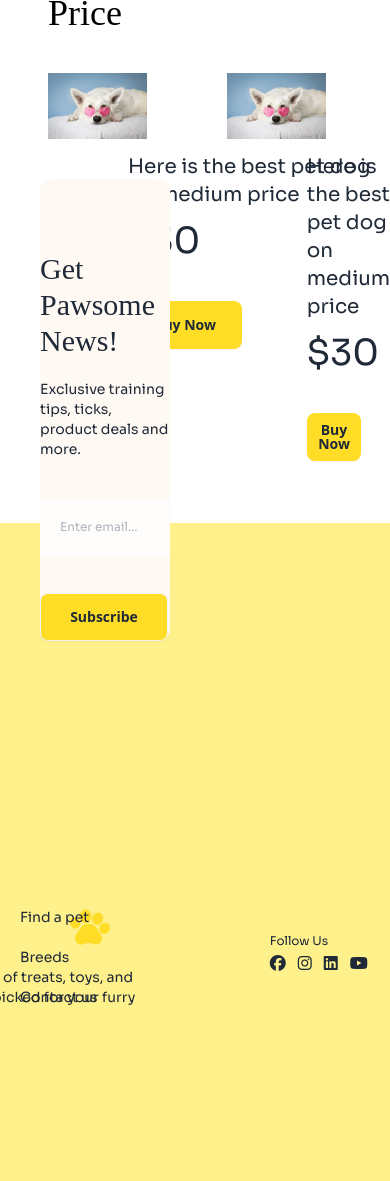
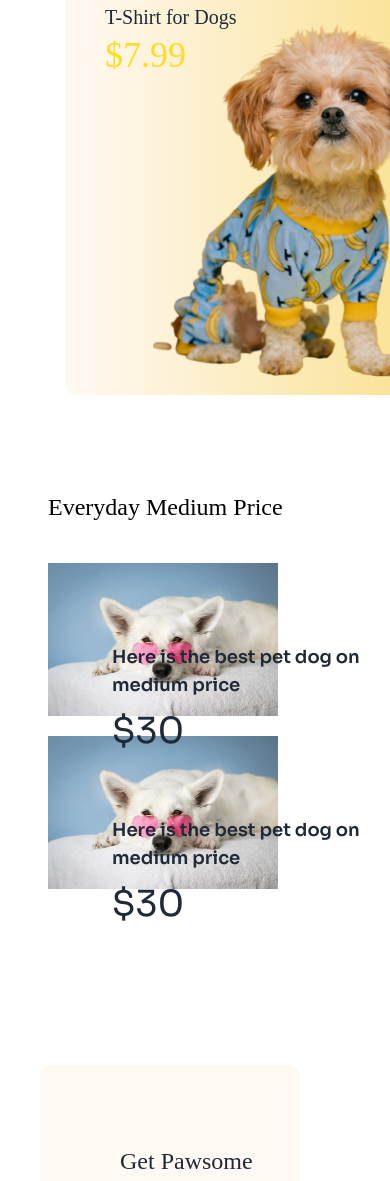
Before and after one commit to raihanatoz21/batch_11_assignment_3, a plain HTML site: page index.html in a window 390 px wide. Shown: the part 4178-5359 px from the top of the page. Drawn offline with nearby package versions, Linux system fonts and the light colour scheme; a web font is replaced by a local one.

Commit message:
added responsive part

```diff
--- a/index.html
+++ b/index.html
@@ -909,30 +909,30 @@
 
       <section class="my-24">
 
-        <h2 class="ADLam text-3xl text-black ml-20 mb-10">Everyday low Price</h2>
+        <h2 class="ADLam text-xl lg:text-3xl text-black ml-20 mb-10">Everyday low Price</h2>
 
-        <div class="flex  w-11/12 mx-auto gap-5">
+        <div class="flex flex-col lg:flex-row w-2/3 lg:w-11/12 mx-auto gap-5">
 
 
           <!-- 1st card div -->
 
-          <div class="flex bg-gradient-to-b from-[#F8CCFB] to-[#937995] rounded-xl w-3/5 h-1/3">
+          <div class="flex bg-gradient-to-b from-[#F8CCFB] to-[#937995] rounded-xl w-96 lg:w-3/5 h-2/3 lg:h-1/3">
 
 
             <!-- text div -->
 
-            <div class="ml-24 mt-40 space-y-1">
-              <p class="sora text-lg">Under Price</p>
-              <p class="ADLam text-2xl font-normal w-80">Pet Grooming Mitt</p>
+            <div class="ml-24 lg:mt-14 lg:space-y-1">
+              <p class="sora text-lg invisible lg:visible">Under Price</p>
+              <p class="ADLam text-lg lg:text-2xl font-normal w-44 lg:w-80 -ml-16 lg:-ml-0 -mb-10 lg:-mb-0">Pet Grooming Mitt</p>
               <p class="ADLam text-lg text-white invisible lg:visible">(Easy Hair Removal)</p>
-              <h2 class="ADLam text-4xl">$7.99</h2>
+              <h2 class="ADLam text-2xl text-white lg:text-black lg:text-4xl lg:-mb-0 -ml-16 lg:-ml-0 -mt-5 lg:-mt-0">$7.99</h2>
 
 
             </div>
 
             <!-- image div -->
 
-            <div class=" mt-24 lg:mt-0">
+            <div class="mt-10 lg:mt-24 lg:mt-0 -ml-32 lg:-ml-0">
 
               <img src="./images/cute-dog-mid.png" alt="">
 
@@ -948,12 +948,12 @@
           <!-- 2nd card div -->
 
 
-          <div class="flex bg bg-gradient-to-r from-[#FFF9F4] to-[#F9DF8A] rounded-xl w-1/4">
+          <div class="flex bg bg-gradient-to-r from-[#FFF9F4] to-[#F9DF8A] rounded-xl w-96 lg:w-2/5 h-2/3 lg:h-1/3">
 
             <!-- text div -->
 
-            <div class="space-y-2">
-              <h2 class="ADLam text-xl mt-14 ml-10">T-Shirt for Dogs</h2>
+            <div class="space-y-1 lg:space-y-2">
+              <h2 class="ADLam text-xl mt-5 lg:mt-14 ml-10 w-44">T-Shirt for Dogs</h2>
               <p class="ADLam text-4xl ml-10 text-[#FFDC26]">$7.99</p>
 
 
@@ -962,7 +962,7 @@
             <!-- image div -->
 
 
-            <div class="mt-24">
+            <div class="mt-10 lg:mt-24 lg:mt-0 -ml-32 lg:-ml-0">
 
               <img src="./images/cute-pet-mid.png" alt="">
 
@@ -993,16 +993,16 @@
 
       <section>
 
-        <p class="ADLam text-4xl text-black ml-12 mb-10">Everyday Medium Price</p>
+        <p class="ADLam text-2xl lg:text-3xl text-black ml-12 mb-10">Everyday Medium Price</p>
 
         <!-- div for two dog image -->
-        <div class="flex w-11/12 mx-auto -ml-8">
-      <div class="flex ml-20">
+        <div class="flex flex-col lg:flex-row w-11/12 mx-auto -ml-8">
+      <div class="ml-20 mb-5 lg:mb-0 mr-12 lg:mr-0">
 
         <!-- div for 1st dog image -->
 
 
-        <div>
+        <div class=" text-lg lg:text-xl">
 
           <!-- div for text -->
 
@@ -1011,7 +1011,7 @@
             <!-- div for text1 -->
             <div class="">
 
-            <p class="ml-20 mt-20 mb-3 sora text-xl">Here is the best pet dog on medium price</p>
+            <p class="ml-16 lg:ml-20 mt-20 mb-3 sora text-lg font-semibold lg:font-normal lg:text-xl">Here is the best pet dog on medium price</p>
 
           </div>
 
@@ -1020,12 +1020,12 @@
           <div>
 
             <div>
-            <span class="ml-20 mb-3 sora text-4xl">$30</span>
+            <span class="ml-16 lg:ml-20 mb-3 sora text-4xl">$30</span>
 
           </div>
 
           <div>
-        <button class=" btn ml-20 w-1/3 mt-10 bg-[#FFDC26] border-none">Buy Now</button>
+        <button class=" btn ml-20 w-1/3 mt-10 bg-[#FFDC26] border-none invisible lg:visible">Buy Now</button>
 
       </div>
 
@@ -1057,7 +1057,7 @@
 
       </div>
 
-      <div class="flex ml-20">
+      <div class="flex ml-20 mr-12 lg:mr-0">
 
         <!-- div for 2nd dog image -->
 
@@ -1071,7 +1071,7 @@
             <!-- div for text1 -->
             <div class="">
 
-            <p class="ml-20 mt-20 mb-3 sora text-xl">Here is the best pet dog on medium price</p>
+            <p class="ml-16 lg:ml-20 mt-20 mb-3 sora text-lg font-semibold lg:font-normal lg:text-xl">Here is the best pet dog on medium price</p>
 
           </div>
 
@@ -1080,12 +1080,12 @@
           <div>
 
             <div>
-            <span class="ml-20 mb-3 sora text-4xl">$30</span>
+            <span class="ml-16 lg:ml-20 mb-3 sora text-4xl">$30</span>
 
           </div>
 
           <div>
-        <button class=" btn ml-20 w-1/3 mt-10 bg-[#FFDC26] border-none">Buy Now</button>
+        <button class=" btn ml-20 w-1/3 mt-10 bg-[#FFDC26] border-none invisible lg:visible">Buy Now</button>
 
       </div>
 
@@ -1130,13 +1130,13 @@
 
 
 
-      <section class="my-24 w-1/3 lg:w-11/12 mx-auto bg-[#FFF9F4] max-h-screen lg:h-96 rounded-xl absolute z-10 ml-10 mt-10 lg:mt-48">
+      <section class="my-24 w-2/3 lg:w-11/12 mx-auto bg-[#FFF9F4] max-h-screen lg:h-96 rounded-xl absolute z-10 ml-10 mt-44 lg:mt-48">
 
         <div class="flex flex-col lg:flex-row">
 
           <!-- image div -->
 
-          <div class="mr-40 mb-40">
+          <div class="mr-40 mb-32 lg:mb-40 ml-32 lg:ml-0 mt-10 lg:mt-0">
             <img src="./images/cute-pet-mid.png" alt="">
 
 
@@ -1149,23 +1149,23 @@
 
           <div class="mt-10 space-y-5">
 
-            <h2 class="ADLam text-3xl -mt-32 lg:-mt-0">Get Pawsome News!</h2>
-            <p class="sora text-sm">Exclusive training tips, ticks, product deals and more.</p>
+            <h2 class="ADLam text-2xl -mt-32 lg:-mt-0 ml-20 lg:ml-0">Get Pawsome News!</h2>
+            <p class="sora text-lg lg:text-sm font-semibold lg:font-normal ml-10 lg:ml-0">Exclusive training tips, ticks, product deals and more.</p>
 
 
             <!-- div for input and button -->
             <div>
 
               <!-- div for input -->
-              <div class="mt-10">
-            <input class="text-xs p-5 w-full opacity-80 sora lg:-mt-10 lg:-mt-0 -mb-10 lg:-mb-0" type="text" placeholder="Enter email...">
+              <div class="mt-5 lg:mt-10">
+            <input class="text-xs p-5 w-5/6 lg:w-full opacity:90 lg:opacity-80 sora lg:-mt-10 lg:-mt-0 -mb-10 lg:-mb-0 ml-5 lg:ml-0" type="text" placeholder="Enter email...">
 
           </div>
 
             <!-- div for button -->
 
-            <div class="mt-14 ">
-            <a><button class="btn bg-[#FFDC26] w-32 px-5">Subscribe</button></a>
+            <div class="mt-8 lg:mt-14 ">
+            <a><button class="btn bg-[#FFDC26] w-44 px-3 ml-32 lg:ml-0 mb-10 lg:mb-0">Subscribe</button></a>
 
           </div>
 
@@ -1214,14 +1214,14 @@
     <footer class="relative mt-96">
 
 
-      <div class="flex min-h-screen justify-around bg-yellow-200 relative">
+      <div class="flex flex-col lg:flex-row min-h-screen justify-around bg-yellow-200 relative">
 
 
         <!-- div for logo -->
 
         <div class="mt-96 -ml-40">
 
-        <div class="flex ml-52 lg:ml-5 ">
+        <div class="flex ml-52 lg:ml-16 ">
           <div>
           <img class="w-5/6" src="images/logo-header.png" alt="">
         </div>
@@ -1247,9 +1247,9 @@
 
         <!-- div for text -->
 
-        <div>
+        <div class="ml-52 lg:ml-14">
 
-          <p class="sora text-sm ml-5 mt-5">Discover a world of treats, toys, and <br> essentials handpicked for your furry <br>friends</p>
+          <p class="sora text-xl lg:text-sm lg:ml-5 mt-5">Discover a world of treats, toys, and <br> essentials handpicked for your furry <br>friends</p>
 
         </div>
 
@@ -1259,13 +1259,13 @@
         <!-- div for ul -->
 
 
-        <div class="mt-96 -ml-40">
+        <div class=" mt-20 lg:mt-96 ml-14 lg:ml-0">
 
           <ul class="space-y-5">
 
-            <li class="sora text-sm">Find a pet</li>
-            <li class="sora text-sm">Breeds</li>
-            <li class="sora text-sm">Contact us</li>
+            <li class="sora text-sm font-semibold lg:font-normal">Find a pet</li>
+            <li class="sora text-sm font-semibold lg:font-normal">Breeds</li>
+            <li class="sora text-sm font-semibold lg:font-normal">Contact us</li>
 
 
 
@@ -1281,19 +1281,19 @@
 
         <!-- div for follow us and social media and-->
 
-        <div class="mt-96">
+        <div class="mt-5 lg:mt-96">
 
         <!-- div for follow us -->
 
-        <div class="mt-5 ml-32">
-          <span class="sora text-xs">Follow Us</span>
+        <div class="mt-5 ml-16 lg:ml-32">
+          <span class="sora text-xs font-semibold lg:font-normal">Follow Us</span>
 
 
         </div>
 
         <!-- div for Social media -->
 
-        <div class="flex space-x-3 ml-32">
+        <div class="flex space-x-5 mb-10 lg:mb-0 lg:space-x-3 ml-16 lg:ml-32">
 
           <!-- div for facebook -->
 
@@ -1305,7 +1305,7 @@
 
           <!-- div for instragram -->
 
-          <div>
+          <div class="">
             <i class="fa-brands fa-instagram"></i>
 
 
@@ -1313,7 +1313,7 @@
 
           <!-- div for Linkdin -->
 
-          <div>
+          <div class="circle">
 
             <i class="fa-brands fa-linkedin"></i>
 
```
